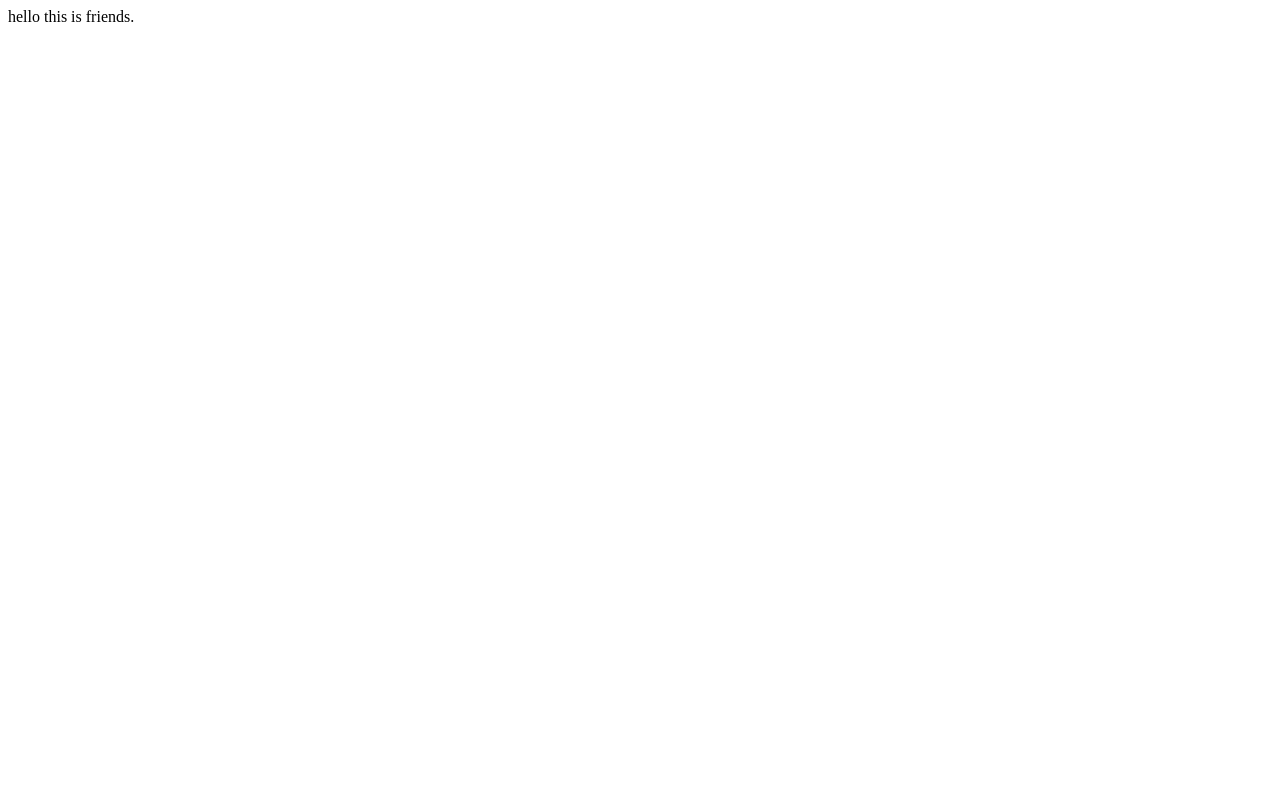
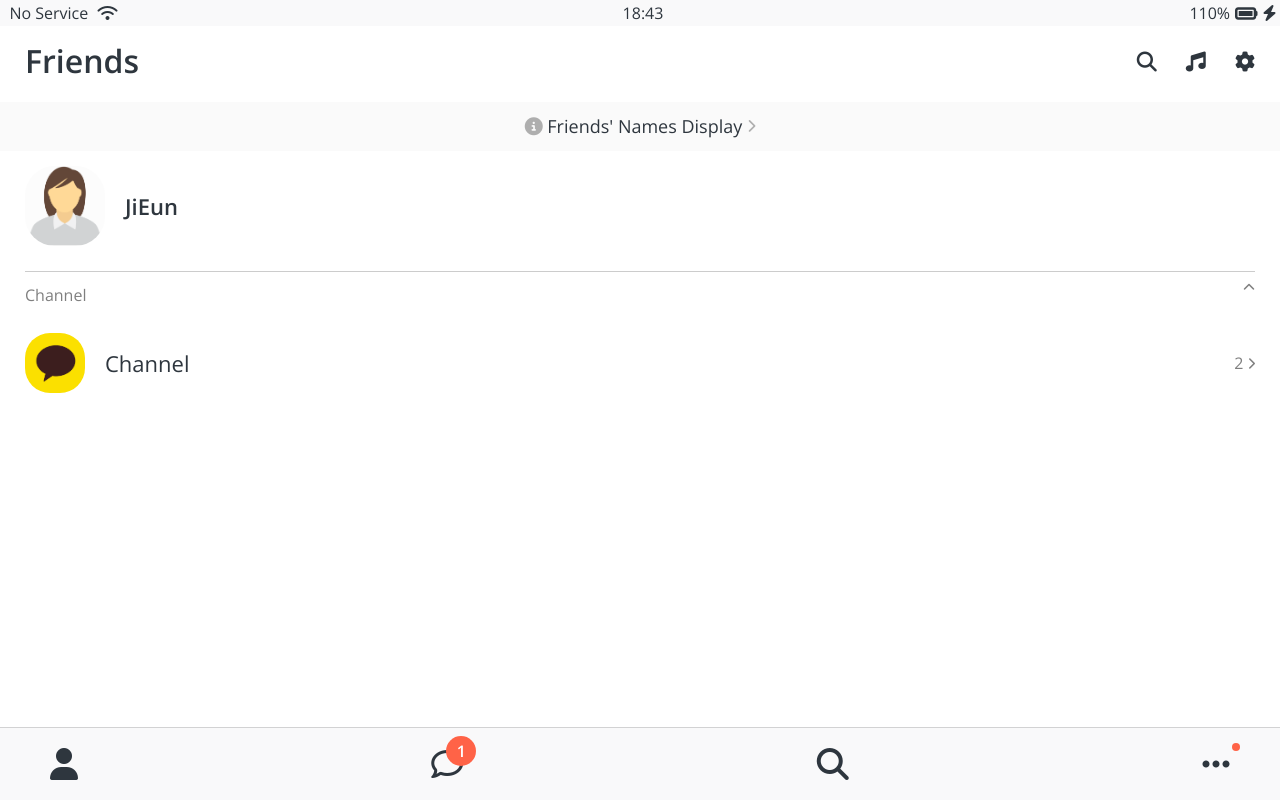
Before and after one commit to wlwl0219/kokoa-clone, a plain HTML site: page friends.html in a window 1280 px wide. Drawn offline with nearby package versions, Linux system fonts and the light colour scheme.

Commit message:
Add friends page

```diff
--- /dev/null
+++ b/css/components/nav-bar.css
@@ -0,0 +1,39 @@
+.nav {
+  background-color: #f9f9fa;
+  position: fixed;
+  bottom: 0;
+  padding: 20px 50px;
+  width: 100%;
+  box-sizing: border-box;
+  border-top: 1px solid rgba(121, 121, 121, 0.3);
+}
+.nav__list {
+  display: flex;
+  justify-content: space-between;
+}
+.nav__link {
+  position: relative;
+}
+
+.nav__notification {
+  background-color: tomato;
+  width: 30px;
+  height: 30px;
+  border-radius: 15px;
+  display: flex;
+  justify-content: center;
+  align-items: center;
+  color: white;
+  font-weight: 600;
+  position: absolute;
+  left: 15px;
+  bottom: 15px;
+}
+
+.small-icon {
+  width: 8px;
+  height: 8px;
+  border-radius: 4px;
+  left: 30px;
+  bottom: 30px;
+}
--- /dev/null
+++ b/css/components/screen-header.css
@@ -0,0 +1,16 @@
+.screen-header {
+  margin-top: 20px;
+  display: flex;
+  justify-content: space-between;
+  align-items: center;
+  padding: var(--horizontal-space);
+}
+
+.screen-header__title {
+  font-size: 32px;
+  font-weight: 600;
+}
+
+.screen-header__icons span {
+  margin-left: 25px;
+}
--- a/css/components/status-bar.css
+++ b/css/components/status-bar.css
@@ -1,7 +1,11 @@
 .status-bar {
+  position: fixed;
+  width: 100%;
+  top: 0;
   display: flex;
   justify-content: center;
   padding: 5px 3px;
+  background-color: #f9f9fa;
 }
 .status-bar__column {
   width: 33%;
--- /dev/null
+++ b/css/components/user-component.css
@@ -0,0 +1,46 @@
+.user-component {
+  justify-content: space-between;
+}
+
+.user-component,
+.user-component__column:first-child {
+  display: flex;
+  align-items: center;
+}
+
+.user-component__avatar {
+  width: 70px;
+  height: 70px;
+  border-radius: 30px;
+  margin-right: 20px;
+}
+
+.user-component__title {
+  font-weight: 600;
+  font-size: 22px;
+}
+
+.user-component__subtitle {
+  margin-top: 8px;
+  font-size: 17px;
+  color: rgba(0, 0, 0, 0.5);
+}
+
+.user-component__avatar--xl {
+  width: 80px;
+  height: 80px;
+}
+
+.user-component__avatar--sm {
+  width: 60px;
+  height: 60px;
+  border-radius: 25px;
+}
+
+.user-component__title--not-bold {
+  font-weight: 400;
+}
+
+.user-component__column:last-child {
+  color: rgba(0, 0, 0, 0.5);
+}
--- a/css/reset.css
+++ b/css/reset.css
@@ -125,3 +125,7 @@
 input:focus {
   outline: none;
 }
+a {
+  color: inherit;
+  text-decoration: none;
+}
--- /dev/null
+++ b/css/screens/friends.css
@@ -0,0 +1,29 @@
+#friends-display-link {
+  text-align: center;
+  display: block;
+  background-color: #fafafa;
+  padding: 15px 0px;
+  font-size: 18px;
+  margin-bottom: 15px;
+}
+
+#friends-display-link i {
+  color: rgba(0, 0, 0, 0.3);
+}
+
+.friends-screen {
+  padding: 0px var(--horizontal-space);
+}
+
+.friends-screen__channel {
+  margin-top: 25px;
+  border-top: 1px solid rgba(0, 0, 0, 0.2);
+  padding-top: 15px;
+}
+
+.friends-screen__channel-header {
+  margin-bottom: 30px;
+  display: flex;
+  justify-content: space-between;
+  color: rgba(0, 0, 0, 0.5);
+}
--- a/css/styles.css
+++ b/css/styles.css
@@ -3,9 +3,14 @@
 @import "variables.css";
 /* Components */
 @import "components/status-bar.css";
+@import "components/nav-bar.css";
+@import "components/screen-header.css";
+@import "components/user-component.css";
 /* Screens */
 @import "screens/login.css";
+@import "screens/friends.css";
 
 body {
+  color: #2e363e;
   font-family: "Open Sans", sans-serif;
 }
--- a/css/variables.css
+++ b/css/variables.css
@@ -1,3 +1,4 @@
 :root {
   --yellow: #fae100;
+  --horizontal-space: 25px;
 }
--- a/friends.html
+++ b/friends.html
@@ -1 +1,108 @@
-hello this is friends.
+<!DOCTYPE html>
+<html lang="en">
+  <head>
+    <link rel="stylesheet" href="css/styles.css" />
+    <meta charset="UTF-8" />
+    <meta name="viewport" content="width=device-width, initial-scale=1.0" />
+    <title>Friends - Kokoa Clone</title>
+  </head>
+  <body>
+    <div class="status-bar">
+      <div class="status-bar__column">
+        <span>No Service</span>
+        <i class="fas fa-wifi"></i>
+      </div>
+      <div class="status-bar__column">
+        <span>18:43</span>
+      </div>
+      <div class="status-bar__column">
+        <span>110%</span>
+        <i class="fas fa-battery-full fa-lg"></i>
+        <i class="fas fa-bolt"></i>
+      </div>
+    </div>
+
+    <header class="screen-header">
+      <h1 class="screen-header__title">Friends</h1>
+      <div class="screen-header__icons">
+        <span><i class="fas fa-search fa-lg"></i></span>
+        <span><i class="fas fa-music fa-lg"></i></span>
+        <span><i class="fas fa-cog fa-lg"></i></span>
+      </div>
+    </header>
+
+    <a id="friends-display-link">
+      <i class="fas fa-info-circle"></i> Friends' Names Display
+      <i class="fas fa-chevron-right fa-xs"></i>
+    </a>
+
+    <main class="friends-screen">
+      <div class="user-component">
+        <div class="user-component__column">
+          <img
+            src="./img/user.png"
+            class="user-component__avatar user-component__avatar--xl"
+          />
+          <div class="user-component__text">
+            <h4 class="user-component__title">JiEun</h4>
+          </div>
+        </div>
+        <div class="user-component__column"></div>
+      </div>
+
+      <div class="friends-screen__channel">
+        <div class="friends-screen__channel-header">
+          <span>Channel</span>
+          <i class="fas fa-chevron-up fa-xs"></i>
+        </div>
+        <div class="user-component">
+          <div class="user-component__column">
+            <img
+              src="./img/channel.png"
+              class="user-component__avatar user-component__avatar--sm"
+            />
+            <div class="user-component__text">
+              <h4 class="user-component__title user-component__title--not-bold">
+                Channel
+              </h4>
+            </div>
+          </div>
+          <div class="user-component__column">
+            <span>2</span>
+            <i class="fas fa-chevron-right fa-xs"></i>
+          </div>
+        </div>
+      </div>
+    </main>
+
+    <nav class="nav">
+      <ul class="nav__list">
+        <li class="nav__btn">
+          <a class="nav__link" href="friends.html"
+            ><i class="fas fa-user fa-2x"></i
+          ></a>
+        </li>
+        <li class="nav__btn">
+          <a class="nav__link" href="#">
+            <span class="nav__notification">1</span
+            ><i class="far fa-comment fa-2x"></i
+          ></a>
+        </li>
+        <li class="nav__btn">
+          <a class="nav__link" href="#"><i class="fas fa-search fa-2x"></i></a>
+        </li>
+        <li class="nav__btn">
+          <a class="nav__link" href="#">
+            <div class="nav__notification small-icon"></div>
+            <i class="fas fa-ellipsis-h fa-2x"></i
+          ></a>
+        </li>
+      </ul>
+    </nav>
+
+    <script
+      src="https://kit.fontawesome.com/ffa1c4441c.js"
+      crossorigin="anonymous"
+    ></script>
+  </body>
+</html>
```
Also changed, not shown: index.html (+3 -0 lines), img/channel.png (added), img/user.png (added).
